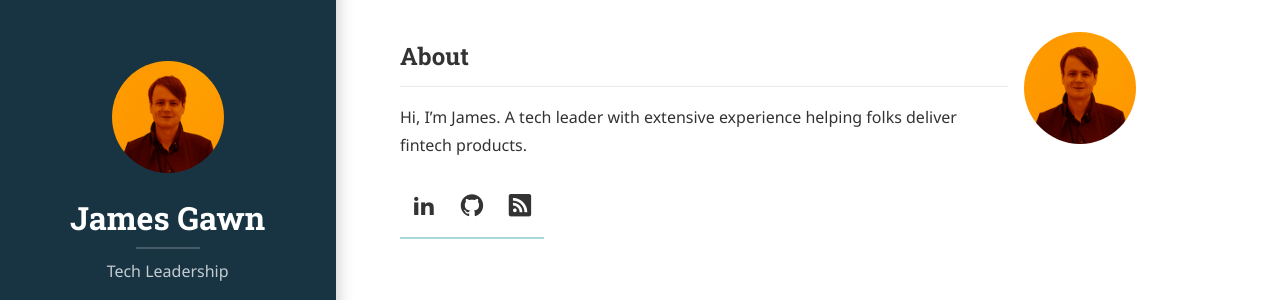
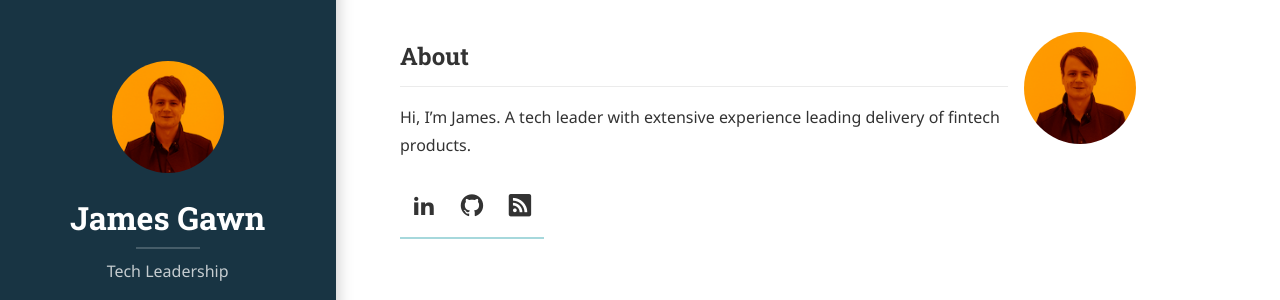
Before and after one commit to jamesgawn/gawn-v2, a Jekyll site: the page built from _projects/qwtel.md, in a window 1280 px wide and 900 px high, scrolled down 1166 px. Shown: the part 154-454 px from the top of the window. Built offline with Jekyll 4.4.1, drawn with Linux system fonts in a browser that asks for light colours; cached includes are drawn as plain includes; nearby versions of some CDN libraries; some web fonts are replaced; library files that are not in the unit come from our copies.

Commit message:
Adjust about tagline

```diff
--- a/_data/authors.yml
+++ b/_data/authors.yml
@@ -8,7 +8,7 @@ author1:
   # Used at the bottom of each page and at the top of the `about` layout
   # Markdown enabled, can use multiple paragraphs (enabled by `|`)
   about:             |
-    Hi, I'm James. A tech leader with extensive experience helping folks deliver fintech products.
+    Hi, I'm James. A tech leader with extensive experience leading delivery of fintech products.
 
   # This photo will be used in the about section
   picture:
```
